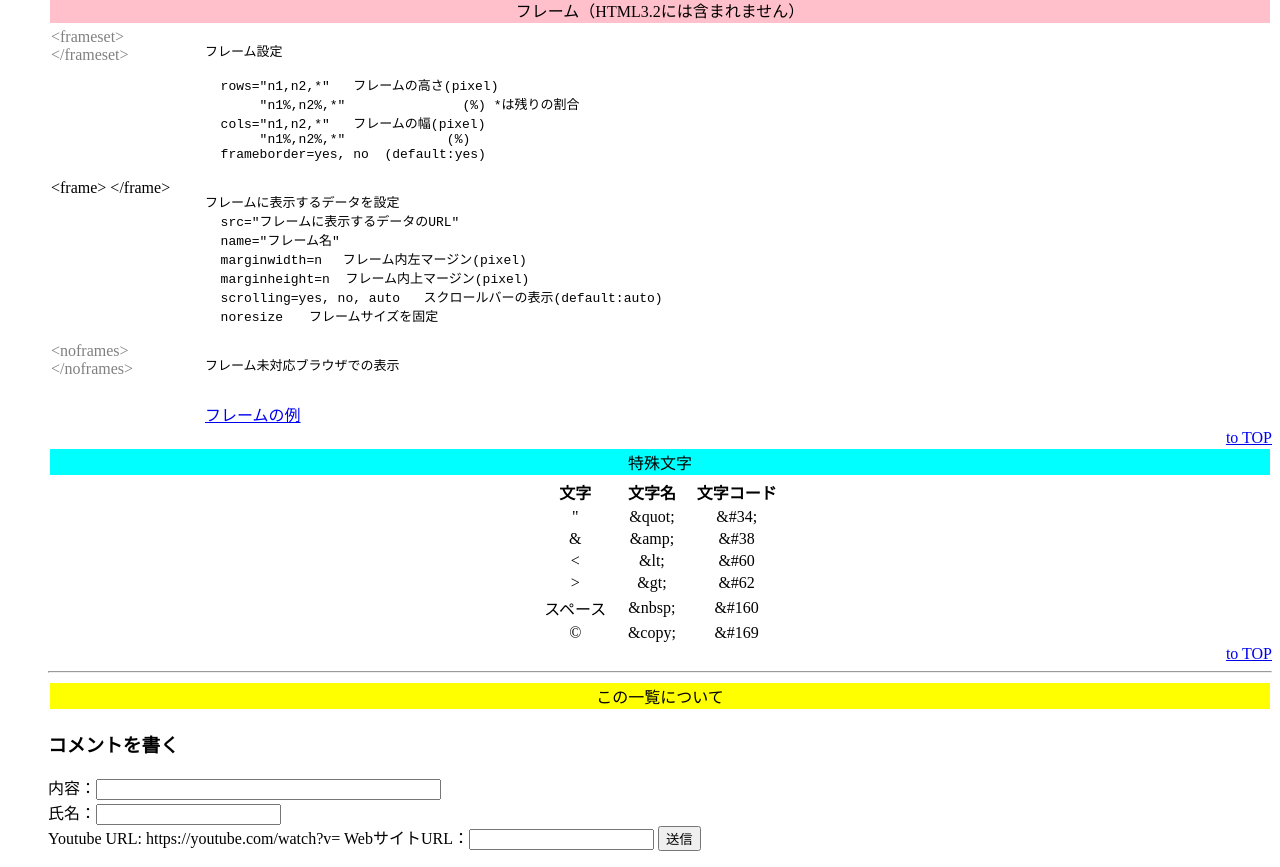
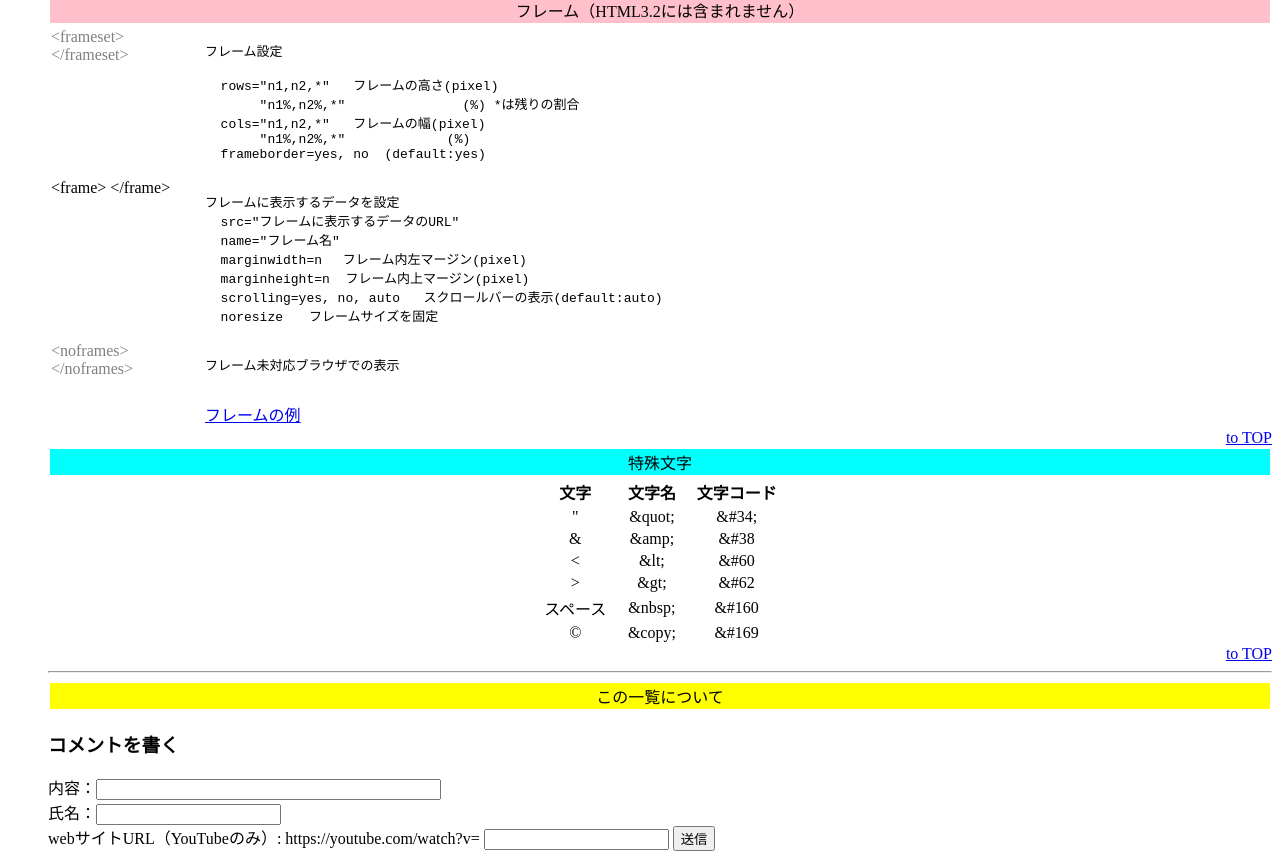
Before and after one commit to amagami-youtube/blog, a website: page views/index.html in a window 1280 px wide. Shown: the part 6159-7026 px from the top of the page. Drawn offline with Linux system fonts and the light colour scheme.

Commit message:
Update index.html

```diff
--- a/views/index.html
+++ b/views/index.html
@@ -641,8 +641,8 @@
 内容：<input name="jusho" size=40><br>
 氏名：<input name="address" size=20><br>
     <form action="/download" method="get">
-      <label for="url">Youtube URL: https://youtube.com/watch?v=</label>
-      WebサイトURL：<input type="text" id="url" name="url">
+      <label for="url">webサイトURL（YouTubeのみ）: https://youtube.com/watch?v=</label>
+      <input type="text" id="url" name="url">
       <input type="submit" value="送信">
     </form>
   </body>
```
